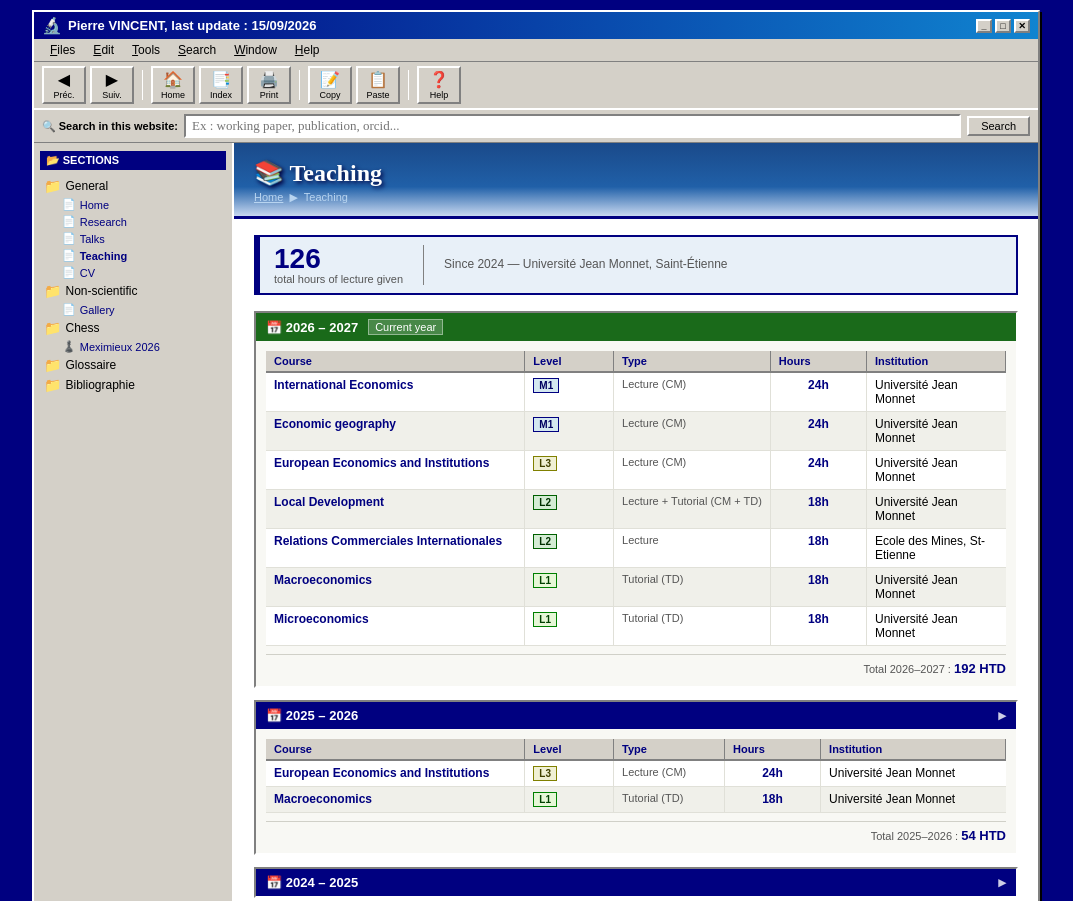
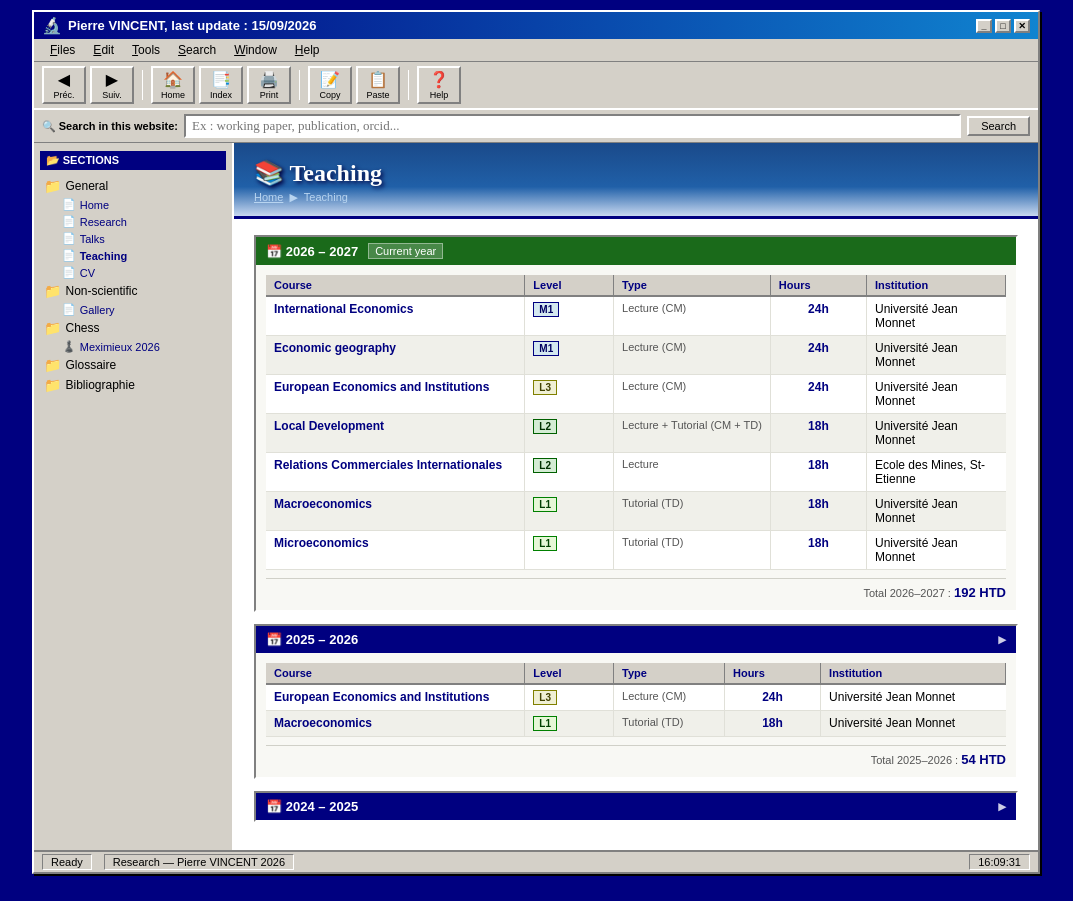
Before and after one commit to PiVINCENT/PiVINCENT.github.io, a plain HTML site: page teaching.html in a window 1280 px wide. Shown: the top 901 px of the page, without its empty margins (104-1177 px from the left). Drawn offline with Linux system fonts and the light colour scheme.

Commit message:
Update teaching.html

```diff
--- a/teaching.html
+++ b/teaching.html
@@ -19,18 +19,6 @@
       </div>
 
       <div id="corps-teaching">
-
-        <!-- TOTAL -->
-        <div id="total-heures">
-          <div>
-            <div class="total-nb">126</div>
-            <div class="total-label">total hours of lecture given</div>
-          </div>
-          <div style="width:1px; background:#808080; align-self:stretch;"></div>
-          <div style="font-family:Arial,sans-serif; font-size:12px; color:#555; line-height:1.8;">
-            Since 2024 — Université Jean Monnet, Saint-Étienne
-          </div>
-        </div>
 
         <!-- 2025-2026 : ANNEE EN COURS, PAS DEROULABLE -->
         <div class="bloc-annee">
```
